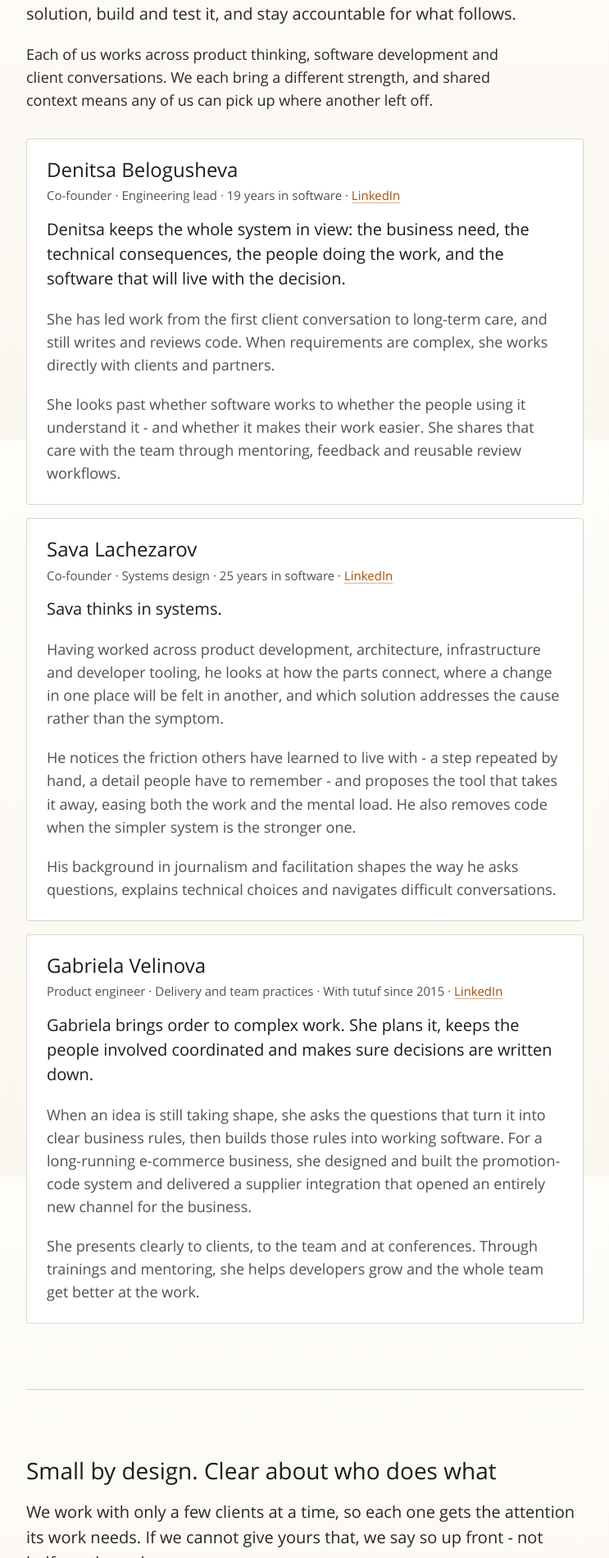
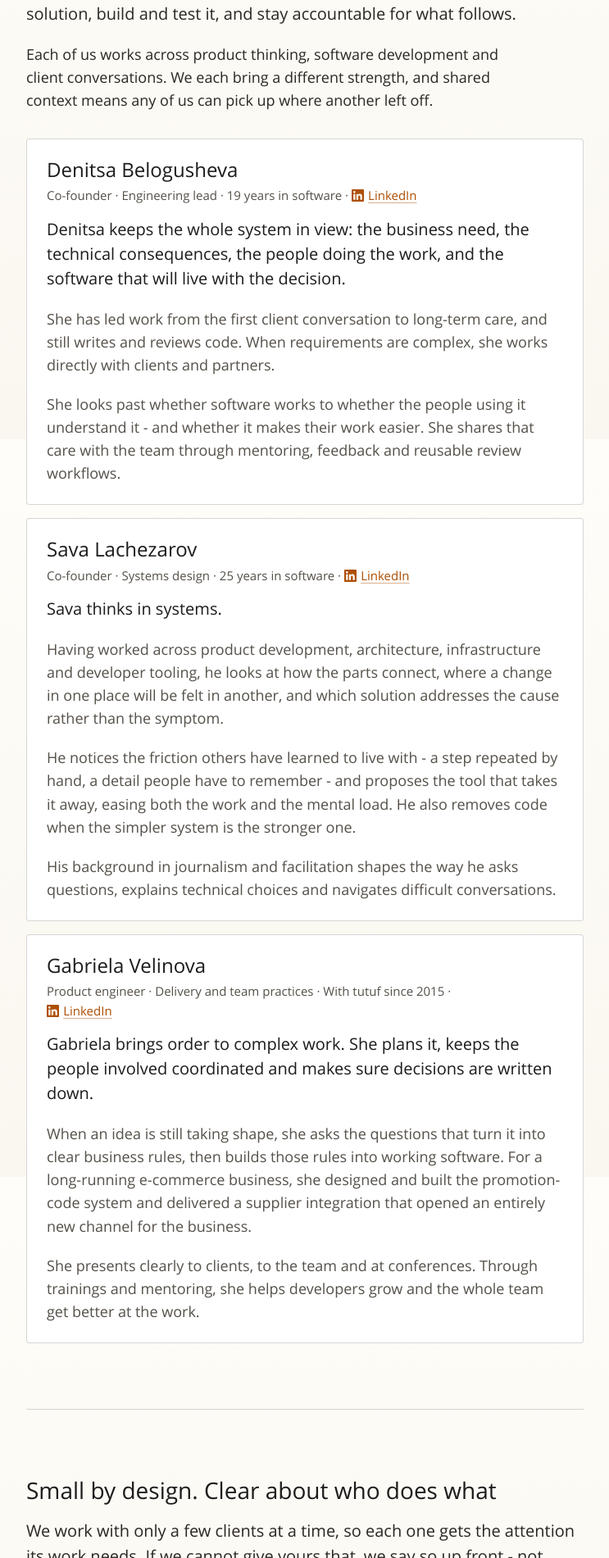
Before and after one commit to tutuf/tutuf.github.io, a Jekyll site: the page built from team.md, in a window 1280 px wide. Shown: the part 364-2265 px from the top of the page at 82% size, without its empty margins (148-891 px from the left). Built offline with Jekyll 4.4.1, drawn with Linux system fonts in a browser that asks for light colours.

Commit message:
Show the LinkedIn icon next to each person's link on the Team page
The icon moves into a shared include so the footer and the Team page use one copy.

Co-Authored-By: Claude Opus 5.5 <noreply@anthropic.com>

```diff
--- /dev/null
+++ b/_includes/linkedin-icon.html
@@ -0,0 +1 @@
+<svg class="social-icon" viewBox="0 0 24 24" width="16" height="16" aria-hidden="true" focusable="false"><path fill="currentColor" d="M20.447 20.452h-3.554v-5.569c0-1.328-.027-3.037-1.852-3.037-1.853 0-2.136 1.445-2.136 2.939v5.667H9.351V9h3.414v1.561h.046c.477-.9 1.637-1.85 3.37-1.85 3.601 0 4.267 2.37 4.267 5.455v6.286zM5.337 7.433a2.062 2.062 0 1 1 0-4.125 2.062 2.062 0 0 1 0 4.125zm1.782 13.019H3.555V9h3.564v11.452zM22.225 0H1.771C.792 0 0 .774 0 1.729v20.542C0 23.227.792 24 1.771 24h20.451C23.2 24 24 23.227 24 22.271V1.729C24 .774 23.2 0 22.222 0h.003z"/></svg>
--- a/_includes/sub-footer.html
+++ b/_includes/sub-footer.html
@@ -6,7 +6,7 @@
           {% if site.data.seo.copyright_text %}
           <div class="copyright">{{ site.data.seo.copyright_text }}</div>
           {% endif %}
-          <a class="social" href="{{ site.social.links.first }}" aria-label="tutuf on LinkedIn"><svg class="social-icon" viewBox="0 0 24 24" width="16" height="16" aria-hidden="true" focusable="false"><path fill="currentColor" d="M20.447 20.452h-3.554v-5.569c0-1.328-.027-3.037-1.852-3.037-1.853 0-2.136 1.445-2.136 2.939v5.667H9.351V9h3.414v1.561h.046c.477-.9 1.637-1.85 3.37-1.85 3.601 0 4.267 2.37 4.267 5.455v6.286zM5.337 7.433a2.062 2.062 0 1 1 0-4.125 2.062 2.062 0 0 1 0 4.125zm1.782 13.019H3.555V9h3.564v11.452zM22.225 0H1.771C.792 0 0 .774 0 1.729v20.542C0 23.227.792 24 1.771 24h20.451C23.2 24 24 23.227 24 22.271V1.729C24 .774 23.2 0 22.222 0h.003z"/></svg>LinkedIn</a>
+          <a class="social" href="{{ site.social.links.first }}" aria-label="tutuf on LinkedIn">{% include linkedin-icon.html %}LinkedIn</a>
         </div>
       </div>
     </div>
--- a/assets/css/style.scss
+++ b/assets/css/style.scss
@@ -652,6 +652,16 @@ summary {
     font-size: 0.9375rem;
     color: var(--muted);
     margin-bottom: 0.875rem;
+
+    // the icon stays with its word and takes the link's colour
+    a { white-space: nowrap; }
+
+    .social-icon {
+      width: 1em;
+      height: 1em;
+      margin-right: 0.35em;
+      vertical-align: -0.125em;
+    }
   }
 
   // each bio opens with who the person is in one line; the rest is
--- a/team.md
+++ b/team.md
@@ -19,7 +19,7 @@ Each of us works across product thinking, software development and client conver
 
 ### Denitsa Belogusheva
 
-Co-founder · Engineering lead · 19 years in software · [LinkedIn](https://www.linkedin.com/in/denitsa-belogusheva/){: aria-label="Denitsa Belogusheva on LinkedIn"}
+Co-founder · Engineering lead · 19 years in software · [{% include linkedin-icon.html %}LinkedIn](https://www.linkedin.com/in/denitsa-belogusheva/){: aria-label="Denitsa Belogusheva on LinkedIn"}
 {: .role}
 
 Denitsa keeps the whole system in view: the business need, the technical consequences, the people doing the work, and the software that will live with the decision.
@@ -34,7 +34,7 @@ She looks past whether software works to whether the people using it understand
 
 ### Sava Lachezarov
 
-Co-founder · Systems design · 25 years in software · [LinkedIn](https://www.linkedin.com/in/sava-lachezarov-0834b2275/){: aria-label="Sava Lachezarov on LinkedIn"}
+Co-founder · Systems design · 25 years in software · [{% include linkedin-icon.html %}LinkedIn](https://www.linkedin.com/in/sava-lachezarov-0834b2275/){: aria-label="Sava Lachezarov on LinkedIn"}
 {: .role}
 
 Sava thinks in systems.
@@ -51,7 +51,7 @@ His background in journalism and facilitation shapes the way he asks questions,
 
 ### Gabriela Velinova
 
-Product engineer · Delivery and team practices · With tutuf since 2015 · [LinkedIn](https://www.linkedin.com/in/gabriela-luhova/){: aria-label="Gabriela Velinova on LinkedIn"}
+Product engineer · Delivery and team practices · With tutuf since 2015 · [{% include linkedin-icon.html %}LinkedIn](https://www.linkedin.com/in/gabriela-luhova/){: aria-label="Gabriela Velinova on LinkedIn"}
 {: .role}
 
 Gabriela brings order to complex work. She plans it, keeps the people involved coordinated and makes sure decisions are written down.
```
